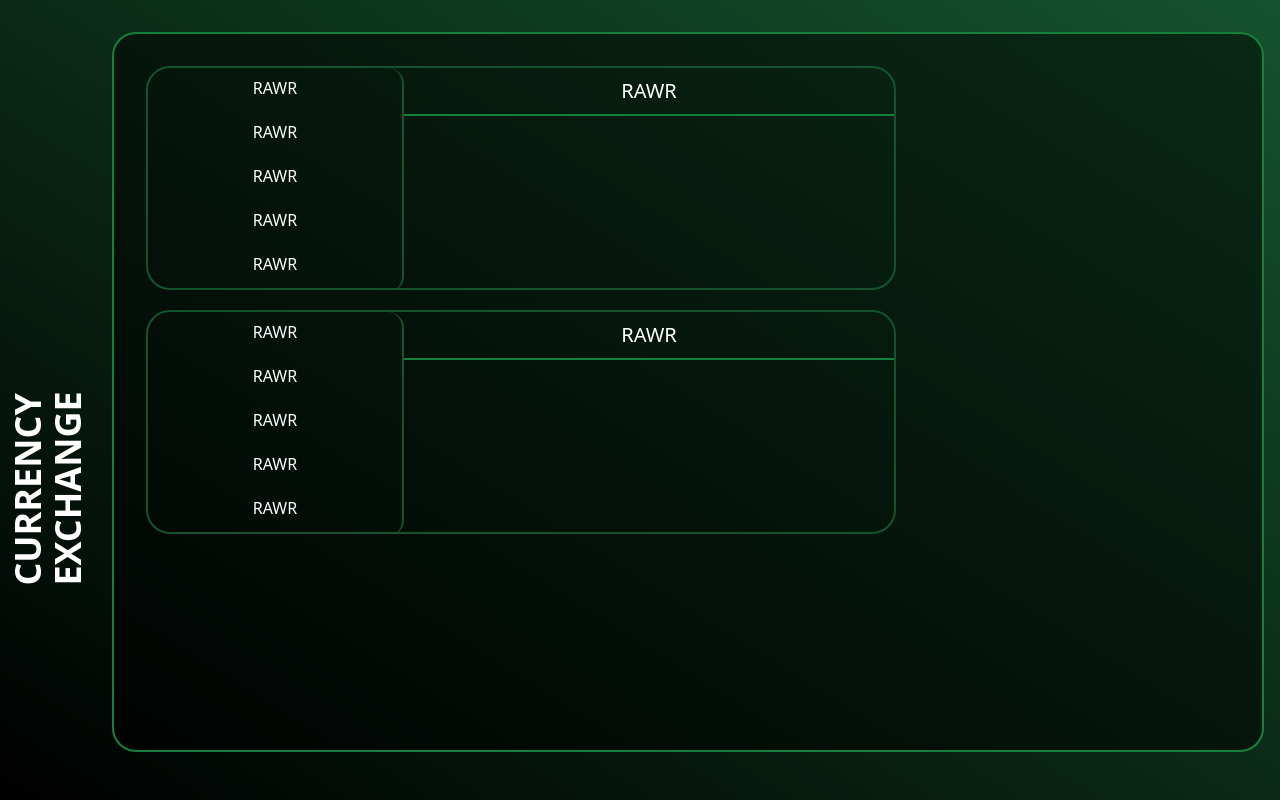
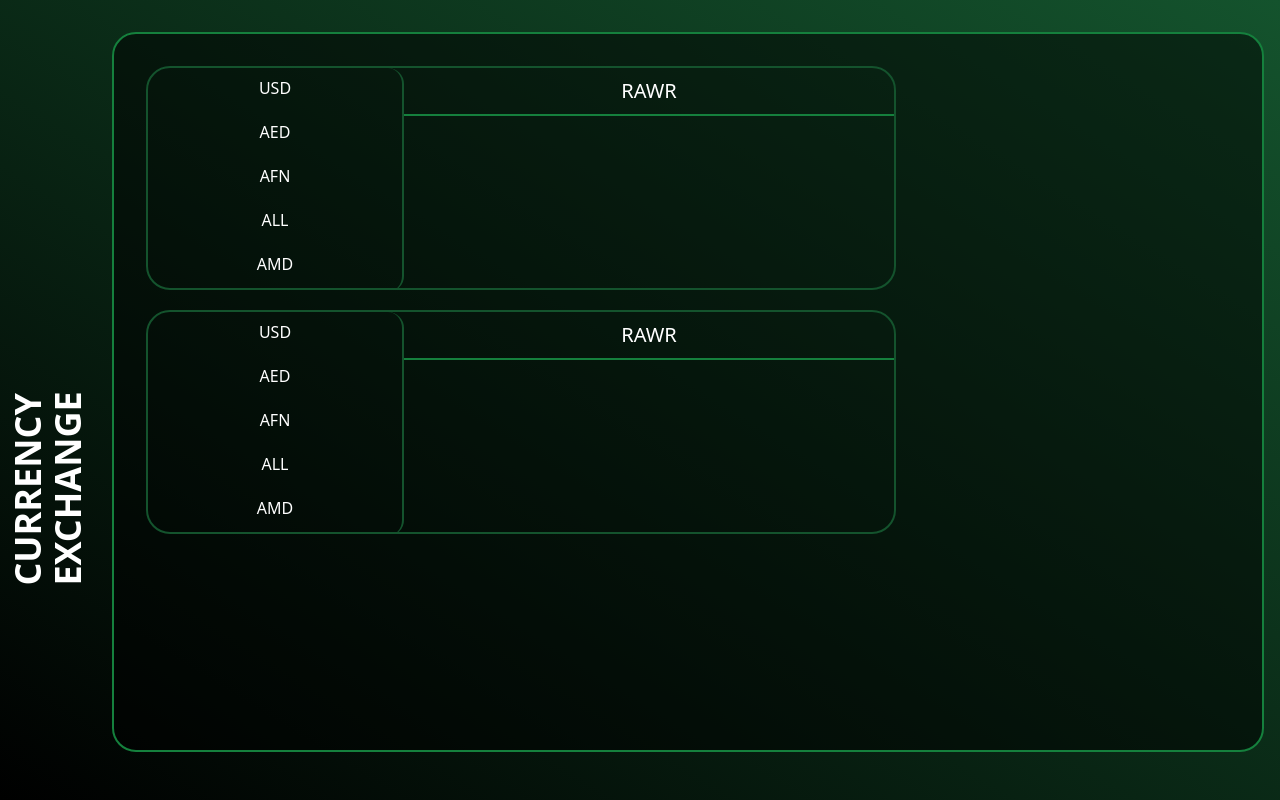
Before and after one commit to CholoRdD/Currency, a SvelteKit app in the folder CurrencyConvert/: page / in a window 1280 px wide. Built offline with nearby package versions, Linux system fonts and the light colour scheme.

Commit message:
Creating an array for all currencies

```diff
--- /dev/null
+++ b/CurrencyConvert/src/routes/CurrencyArray.js
@@ -0,0 +1,15 @@
+	export const currency = [
+		'USD',	'AED',	'AFN',	'ALL',	'AMD',	'ANG',	'AOA',	'ARS',	'AUD',	'AWG',	'AZN',	'BAM',	'BBD',
+		'BDT',	'BGN',	'BHD',	'BIF',	'BMD',	'BND',	'BOB',	'BRL',	'BSD',	'BTN',	'BWP',	'BYN',	'BZD',
+		'CAD',	'CDF',	'CHF',	'CLP',	'CNY',	'COP',	'CRC',	'CUP',	'CVE',	'CZK',	'DJF',	'DKK',	'DOP',
+		'DZD',	'EGP',	'ERN',	'ETB',	'EUR',	'FJD',	'FKP',	'FOK',	'GBP',	'GEL',	'GGP',	'GHS',	'GIP',
+		'GMD',	'GNF',	'GTQ',	'GYD',	'HKD',	'HNL',	'HRK',	'HTG',	'HUF',	'IDR',	'ILS',	'IMP',	'INR',
+		'IQD',	'IRR',	'ISK',	'JEP',	'JMD',	'JOD',	'JPY',	'KES',	'KGS',	'KHR',	'KID',	'KMF',	'KRW',
+		'KWD',	'KYD',	'KZT',	'LAK',	'LBP',	'LKR',	'LRD',	'LSL',	'LYD',	'MAD',	'MDL',	'MGA',	'MKD',
+		'MMK',	'MNT',	'MOP',	'MRU',	'MUR',	'MVR',	'MWK',	'MXN',	'MYR',	'MZN',	'NAD',	'NGN',	'NIO',
+		'NOK',	'NPR',	'NZD',	'OMR',	'PAB',	'PEN',	'PGK',	'PHP',	'PKR',	'PLN',	'PYG',	'QAR',	'RON',
+		'RSD',	'RUB',	'RWF',	'SAR',	'SBD',	'SCR',	'SDG',	'SEK',	'SGD',	'SHP',	'SLE',	'SLL',	'SOS',
+		'SRD',	'SSP',	'STN',	'SYP',	'SZL',	'THB',	'TJS',	'TMT',	'TND',	'TOP',	'TRY',	'TTD',	'TVD',
+		'TWD',	'TZS',	'UAH',	'UGX',	'UYU',	'UZS',	'VES',	'VND',	'VUV',	'WST',	'XAF',	'XCD',	'XDR',
+		'XOF',	'XPF',	'YER',	'ZAR',	'ZMW',	'ZWL'
+	];
--- a/CurrencyConvert/src/routes/CurrencyList.svelte
+++ b/CurrencyConvert/src/routes/CurrencyList.svelte
@@ -1,24 +1,26 @@
-<div>
-    <div class="w-64 h-56 text-white bg-transparent gap-1 flex-wrap border-r-2 border-green-900 overflow-scroll overflow-x-hidden flex items-center justify-center rounded-2xl">
-<button class="w-full h-10 hover:bg-green-600 hover:font-bold border-blue-800">RAWR</button>
-<button class="w-full h-10 hover:bg-green-600 hover:font-bold border-blue-800">RAWR</button>
-<button class="w-full h-10 hover:bg-green-600 hover:font-bold border-blue-800">RAWR</button>
-<button class="w-full h-10 hover:bg-green-600 hover:font-bold border-blue-800">RAWR</button>
-<button class="w-full h-10 hover:bg-green-600 hover:font-bold border-blue-800">RAWR</button>
-<button class="w-full h-10 hover:bg-green-600 hover:font-bold border-blue-800">RAWR</button>
-<button class="w-full h-10 hover:bg-green-600 hover:font-bold border-blue-800">RAWR</button>
-<button class="w-full h-10 hover:bg-green-600 hover:font-bold border-blue-800">RAWR</button>
-<button class="w-full h-10 hover:bg-green-600 hover:font-bold border-blue-800">RAWR</button>
-<button class="w-full h-10 hover:bg-green-600 hover:font-bold border-blue-800">RAWR</button>
-<button class="w-full h-10 hover:bg-green-600 hover:font-bold border-blue-800">RAWR</button>
-<button class="w-full h-10 hover:bg-green-600 hover:font-bold border-blue-800">RAWR</button>
-<button class="w-full h-10 hover:bg-green-600 hover:font-bold border-blue-800">RAWR</button>
-<button class="w-full h-10 hover:bg-green-600 hover:font-bold border-blue-800">RAWR</button>
-<button class="w-full h-10 hover:bg-green-600 hover:font-bold border-blue-800">RAWR</button>
-<button class="w-full h-10 hover:bg-green-600 hover:font-bold border-blue-800">RAWR</button>
-<button class="w-full h-10 hover:bg-green-600 hover:font-bold border-blue-800">RAWR</button>
-<button class="w-full h-10 hover:bg-green-600 hover:font-bold border-blue-800">RAWR</button>
+<script>
+
+	let apiKey = 'cfa119cbaabf69fb4a42fdc1';
+	let api = `https://v6.exchangerate-api.com/v6/${apiKey}/latest/USD`;
+	import { currency } from './CurrencyArray.js';
+    let title = "";
+
+function titleChange(code) {
+ title = code;
+};
 
 
-    </div>
+</script>
+
+<div>
+
+	<div
+		class="flex h-56 w-64 flex-wrap items-center justify-center gap-1
+        overflow-scroll overflow-x-hidden rounded-2xl border-r-2 border-green-900 bg-transparent text-white"
+	>
+    {#each currency as code}
+        <button class="h-10 w-full border-blue-800 hover:bg-green-600 hover:font-bold">{code}</button>
+
+    {/each}
+	</div>
 </div>
```
